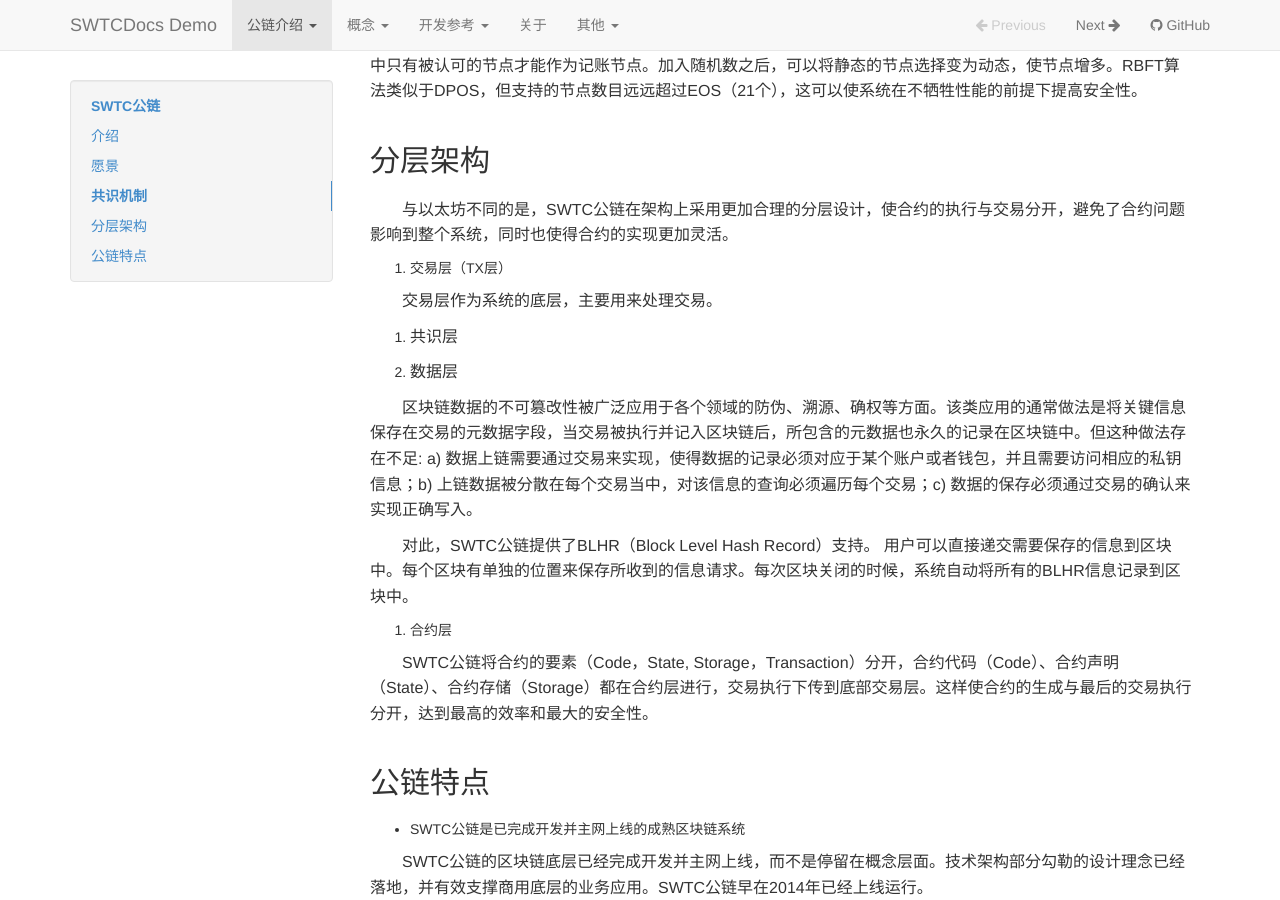
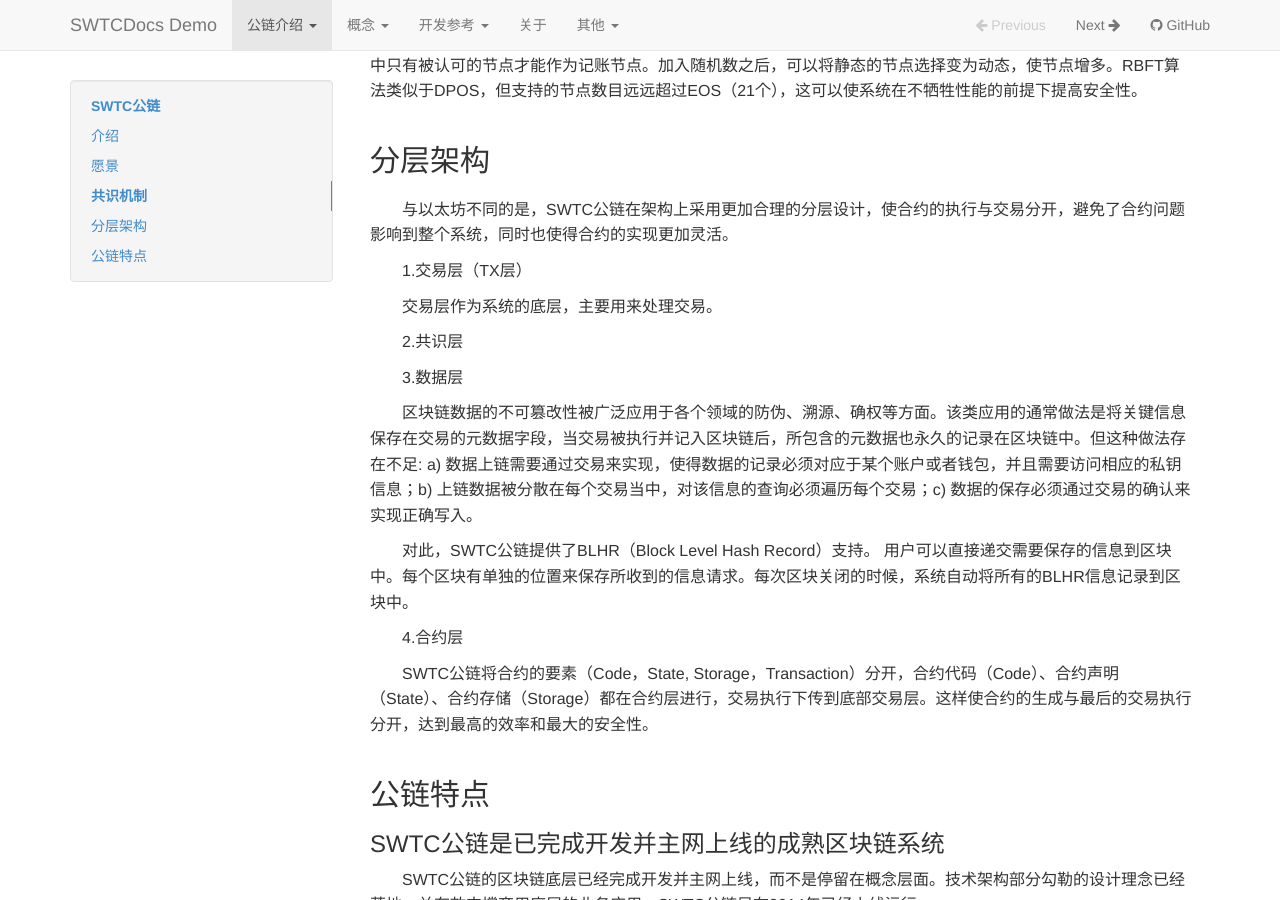
Before and after one commit to wenbo1039/swtcdocsdemo, an MkDocs documentation site: the page built from docs/index.md, in a window 1280 px wide and 900 px high, scrolled down 1128 px. Built offline with MkDocs 1.6.1, drawn with Linux system fonts in a browser that asks for light colours; old or Windows-style settings are respelled for this version of MkDocs.

```diff
--- a/docs/index.md
+++ b/docs/index.md
@@ -31,25 +31,25 @@ RBFT与PBFT的不同之处主要在于，在节点的选择上使用了随机数
 
 与以太坊不同的是，SWTC公链在架构上采用更加合理的分层设计，使合约的执行与交易分开，避免了合约问题影响到整个系统，同时也使得合约的实现更加灵活。
 
-1. 交易层（TX层）
+1.交易层（TX层）
 
 交易层作为系统的底层，主要用来处理交易。
 
-2. 共识层
+2.共识层
 
-3. 数据层
+3.数据层
 
 区块链数据的不可篡改性被广泛应用于各个领域的防伪、溯源、确权等方面。该类应用的通常做法是将关键信息保存在交易的元数据字段，当交易被执行并记入区块链后，所包含的元数据也永久的记录在区块链中。但这种做法存在不足: a) 数据上链需要通过交易来实现，使得数据的记录必须对应于某个账户或者钱包，并且需要访问相应的私钥信息；b) 上链数据被分散在每个交易当中，对该信息的查询必须遍历每个交易；c) 数据的保存必须通过交易的确认来实现正确写入。
 
 对此，SWTC公链提供了BLHR（Block Level Hash Record）支持。 用户可以直接递交需要保存的信息到区块中。每个区块有单独的位置来保存所收到的信息请求。每次区块关闭的时候，系统自动将所有的BLHR信息记录到区块中。
 
-4. 合约层
+4.合约层
 
 SWTC公链将合约的要素（Code，State, Storage，Transaction）分开，合约代码（Code）、合约声明（State）、合约存储（Storage）都在合约层进行，交易执行下传到底部交易层。这样使合约的生成与最后的交易执行分开，达到最高的效率和最大的安全性。
 
 ## 公链特点
 
-* SWTC公链是已完成开发并主网上线的成熟区块链系统
+### SWTC公链是已完成开发并主网上线的成熟区块链系统
 
 SWTC公链的区块链底层已经完成开发并主网上线，而不是停留在概念层面。技术架构部分勾勒的设计理念已经落地，并有效支撑商用底层的业务应用。SWTC公链早在2014年已经上线运行。
 
@@ -65,18 +65,18 @@ SWTC公链的共识机制采用了BFT的优化方案—RBFT，在架构设计上
 系统性能|较弱|较弱|好|一般|好
 节点数量|很多|很多|无公链|一般|一般
 
-* 银关钱包体系支持数字资产发行
+### 银关钱包体系支持数字资产发行
 
 SWTC公链的银关体系，支持公链上的应用在具备信用等级的情况下，自行发放通证或者数字资产。所有在SWTC公链上发行的数字资产被SWTC钱包原生支持，同时任意两个数字资产之间的交换也是由SWTC公链原生支持，而不需要借助智能合约，大大提高了系统运行效率。
 
-* 通过分层架构有效防止类似“The DAO”安全事件的发生
+### 通过分层架构有效防止类似“The DAO”安全事件的发生
 
 2016年发生的“The DAO”事件，就是一类在技术尚未经过充分测试而承担过多商业利益从而发生灾难的例子，其原因就是智能合约漏洞被黑客利用并造成巨额损失。可以说，智能合约的复杂性是以太坊上安全事件频发的直接原因。为此，SWTC公链在架构上采用分层设计，将区块链信任栈划分为交易层、共识层、数据层以及合约层等层次，来实现区块链不同层次的业务场景所需要的服务，尤其是将合约执行与交易分开，有效避免了智能合约问题影响到整个区块链系统。
 
-* 改进的RBFT共识算法有效提高交易确认速度
+### 改进的RBFT共识算法有效提高交易确认速度
 
 由于区块链的去中心化特点，一笔交易需要区块链网络内大部分节点确认才能记入区块，此过程称为不同节点的共识。比特币采用的POW俗称挖矿的共识，以太坊采用其独有的POW共识方式，来进行交易和智能合约确认。SWTC公链采用改进的BFT算法—RBFT（随机拜占庭容错）来对交易进行共识，同时采用异步调用智能合约的方式处理针对合约的共识。通过这两种技术的使用，使得每笔交易都得到最终确认，并在10秒内完成。这是真正商用落地需求的技术保证。
 
-* 提供完整的接口和开发库
+### 提供完整的接口和开发库
 
 SWTC公链提供完整的API以及由社区开发维护的SDK库，使得第三方机构可以方便接入SWTC公链，基于SWTC公链开发和使用去中心化应用。
```
